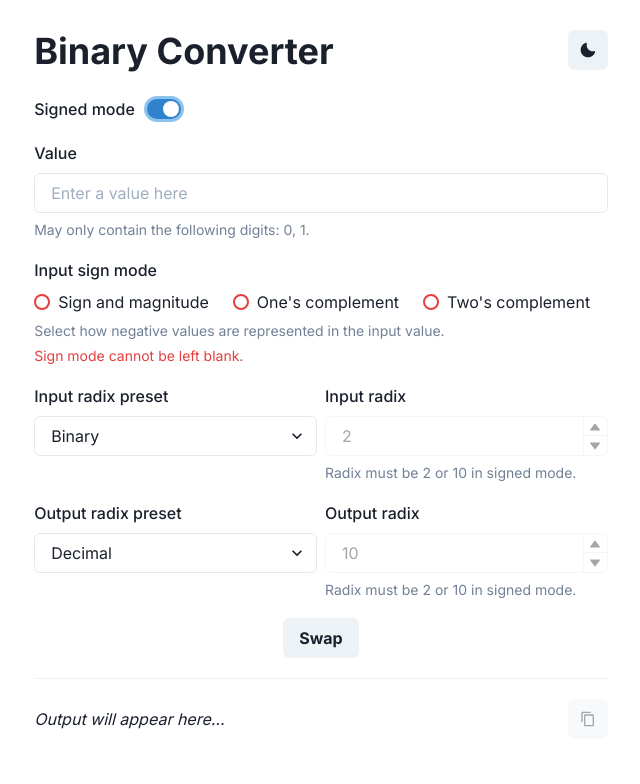
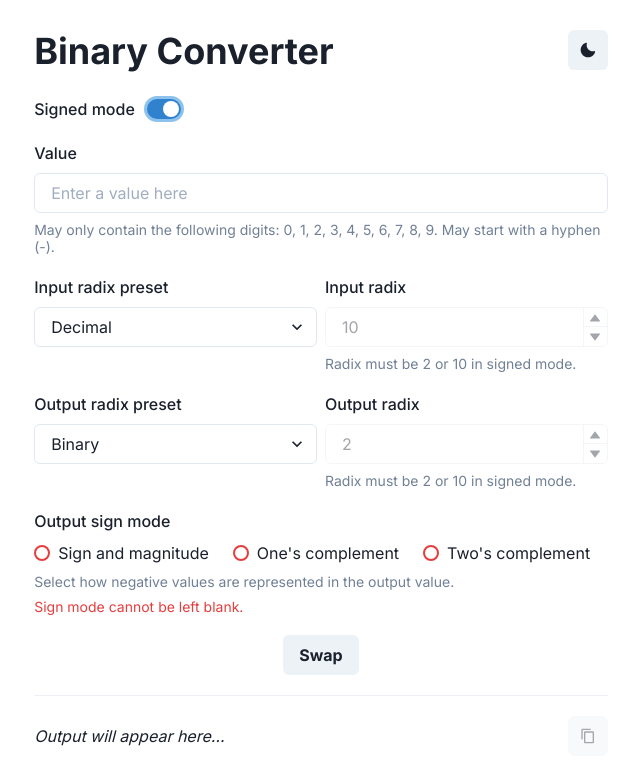
Before and after one commit to Ruben9922/binary-converter, a React (Create React App) app: page / in a window 1280 px wide. Both pictures are taken after a click on the label 482 px from the left and 109 px from the top of the page. Shown: the top 784 px of the page, without its empty margins (319-959 px from the left). Built offline with nearby package versions, Linux system fonts and the light colour scheme.

Commit message:
Use useImmerReducer instead of useState

```diff
--- a/package.json
+++ b/package.json
@@ -16,11 +16,13 @@
     "@types/react": "^17.0.20",
     "@types/react-dom": "^17.0.9",
     "framer-motion": "^4.1.17",
+    "immer": "^9.0.6",
     "ramda": "^0.27.1",
     "react": "^17.0.2",
     "react-dom": "^17.0.2",
     "react-scripts": "4.0.3",
     "typescript": "^4.4.3",
+    "use-immer": "^0.6.0",
     "web-vitals": "^1.1.2"
   },
   "scripts": {
--- a/src/App.tsx
+++ b/src/App.tsx
@@ -1,4 +1,4 @@
-import React, { useEffect, useState } from "react";
+import React from "react";
 import * as R from "ramda";
 import {
   Button,
@@ -27,6 +27,7 @@ import { MoonIcon, SunIcon } from "@chakra-ui/icons";
 import { SignMode } from "./signMode";
 import SignModeRadioGroup from "./SignModeRadioGroup";
 import { AnimatePresence, motion } from "framer-motion";
+import { useImmerReducer } from "use-immer";
 
 const MotionFormControl = motion<FormControlProps>(FormControl);
 
@@ -168,40 +169,131 @@ function convertFromDecimalUnsigned(decimalValue: number, radix: number): string
   return value;
 }
 
+interface State {
+  value: string;
+  isValueDirty: boolean;
+  inputRadix: number | null;
+  outputRadix: number | null;
+  signedMode: boolean;
+  inputSignMode: SignMode | null;
+  outputSignMode: SignMode | null;
+}
+
+type Action =
+  | { type: "set-value", value: string }
+  | { type: "set-input-radix", inputRadix: number | null }
+  | { type: "set-output-radix", outputRadix: number | null }
+  | { type: "set-signed-mode", signedMode: boolean }
+  | { type: "set-input-sign-mode", inputSignMode: SignMode | null }
+  | { type: "set-output-sign-mode", outputSignMode: SignMode | null }
+  | { type: "swap", outputValue: string | null };
+
+const initialState: State = {
+  value: "",
+  isValueDirty: false,
+  inputRadix: 2,
+  outputRadix: 16,
+  signedMode: false,
+  inputSignMode: null,
+  outputSignMode: null,
+};
+
+function reducer(draft: State, action: Action): void {
+  switch (action.type) {
+    case "set-value":
+      draft.value = action.value;
+      draft.isValueDirty = true;
+      return;
+    case "set-input-radix":
+      draft.inputRadix = action.inputRadix;
+
+      draft.inputSignMode = null;
+      draft.outputSignMode = null;
+
+      if (draft.signedMode) {
+        if (draft.inputRadix === 2) {
+          draft.outputRadix = 10;
+        }
+        if (draft.inputRadix === 10) {
+          draft.outputRadix = 2;
+        }
+      }
+
+      return;
+    case "set-output-radix":
+      draft.outputRadix = action.outputRadix;
+
+      draft.inputSignMode = null;
+      draft.outputSignMode = null;
+
+      if (draft.signedMode) {
+        if (draft.outputRadix === 2) {
+          draft.inputRadix = 10;
+        }
+        if (draft.outputRadix === 10) {
+          draft.inputRadix = 2;
+        }
+      }
+
+      return;
+    case "set-signed-mode":
+      draft.signedMode = action.signedMode;
+
+      draft.inputSignMode = null;
+      draft.outputSignMode = null;
+
+      return;
+    case "set-input-sign-mode":
+      draft.inputSignMode = action.inputSignMode;
+      return;
+    case "set-output-sign-mode":
+      draft.outputSignMode = action.outputSignMode;
+      return;
+    case "swap":
+      const tempRadix = draft.inputRadix;
+      draft.inputRadix = draft.outputRadix;
+      draft.outputRadix = tempRadix;
+
+      draft.value = action.outputValue ?? draft.value;
+
+      if (draft.signedMode) {
+        const tempSignMode = draft.inputSignMode;
+        draft.inputSignMode = draft.outputSignMode;
+        draft.outputSignMode = tempSignMode;
+      }
+
+      return;
+  }
+}
+
 function App() {
-  const [value, setValue] = useState("");
-  const [isValueDirty, setIsValueDirty] = useState(false);
-  const [inputRadix, setInputRadix] = useState<number | null>(2);
-  const [outputRadix, setOutputRadix] = useState<number | null>(16);
-  const [signedMode, setSignedMode] = useState(false);
-  const [inputSignMode, setInputSignMode] = useState<SignMode | null>(null);
-  const [outputSignMode, setOutputSignMode] = useState<SignMode | null>(null);
+  const [state, dispatch] = useImmerReducer(reducer, initialState);
 
   const { colorMode, toggleColorMode } = useColorMode();
 
-  const allowedDigits = inputRadix === null ? [] : (
-    inputRadix === 1
+  const allowedDigits = state.inputRadix === null ? [] : (
+    state.inputRadix === 1
       ? ["1"]
-      : R.split("", R.slice(0, inputRadix, alphabet))
+      : R.split("", R.slice(0, state.inputRadix, alphabet))
   );
 
   const validateValue = (): string => {
-    if (R.isEmpty(value)) {
+    if (R.isEmpty(state.value)) {
       return "Value cannot be empty.";
     }
 
-    if (validateRadix(inputRadix)) {
+    if (validateRadix(state.inputRadix)) {
       return "";
     }
 
     const containsOnlyAllowedDigits = (x: string): boolean => R.isEmpty(R.difference(R.split("", x.toUpperCase()), allowedDigits));
 
-    if (signedMode && inputRadix === 10) {
-      if (!containsOnlyAllowedDigits(value) && (R.head(value) !== "-" || R.isEmpty(R.tail(value)) || !containsOnlyAllowedDigits(R.tail(value)))) {
+    if (state.signedMode && state.inputRadix === 10) {
+      if (!containsOnlyAllowedDigits(state.value) && (R.head(state.value) !== "-" || R.isEmpty(R.tail(state.value)) || !containsOnlyAllowedDigits(R.tail(state.value)))) {
         return `Value may only contain the following digits: ${R.join(", ", allowedDigits)}. Value may start with a hyphen (-).`;
       }
     } else {
-      if (!containsOnlyAllowedDigits(value)) {
+      if (!containsOnlyAllowedDigits(state.value)) {
         return `Value may only contain the following digits: ${R.join(", ", allowedDigits)}.`;
       }
     }
@@ -214,7 +306,7 @@ function App() {
       return "Radix cannot be empty.";
     }
 
-    if (signedMode && radix !== 2 && radix !== 10) {
+    if (state.signedMode && radix !== 2 && radix !== 10) {
       return "Radix must be 2 or 10 in signed mode.";
     }
 
@@ -230,56 +322,23 @@ function App() {
   };
 
   const validateSignMode = (signMode: SignMode | null, radix: number | null): string => {
-    if (signedMode && radix === 2 && signMode === null) {
+    if (state.signedMode && radix === 2 && signMode === null) {
       return "Sign mode cannot be left blank.";
     }
 
     return "";
   };
 
-  const isValid = !validateRadix(inputRadix) && !validateRadix(outputRadix) && !validateValue() && !validateSignMode(inputSignMode, inputRadix) && !validateSignMode(outputSignMode, outputRadix);
-  const outputValue = isValid ? convert(value, inputRadix, outputRadix, signedMode, inputSignMode, outputSignMode) : null;
+  const isValid = !validateRadix(state.inputRadix) && !validateRadix(state.outputRadix) && !validateValue() && !validateSignMode(state.inputSignMode, state.inputRadix) && !validateSignMode(state.outputSignMode, state.outputRadix);
+  const outputValue = isValid ? convert(state.value, state.inputRadix, state.outputRadix, state.signedMode, state.inputSignMode, state.outputSignMode) : null;
 
-  const swap = () => {
-    // I think separate variable is technically not necessary due to batched updates but is a bit safer
-    const tempRadix = inputRadix;
-    setInputRadix(outputRadix);
-    setOutputRadix(tempRadix);
-
-    setValue(prevValue => outputValue ?? prevValue);
-  };
-
-  useEffect(() => {
-    setInputSignMode(null);
-    setOutputSignMode(null);
-  }, [signedMode]);
-  useEffect(() => {
-    setInputSignMode(null);
-  }, [inputRadix]);
-  useEffect(() => {
-    setOutputSignMode(null);
-  }, [outputRadix]);
-
-  useEffect(() => {
-    if (signedMode) {
-      if (inputRadix === 2) {
-        setOutputRadix(10);
-      }
-      if (inputRadix === 10) {
-        setOutputRadix(2);
-      }
-    }
-  }, [inputRadix, signedMode]);
-  useEffect(() => {
-    if (signedMode) {
-      if (outputRadix === 2) {
-        setInputRadix(10);
-      }
-      if (outputRadix === 10) {
-        setInputRadix(2);
-      }
-    }
-  }, [outputRadix, signedMode]);
+  const setValue = (value: string) => dispatch({ type: "set-value", value });
+  const setInputRadix = (inputRadix: number | null): void => dispatch({ type: "set-input-radix", inputRadix });
+  const setOutputRadix = (outputRadix: number | null): void => dispatch({ type: "set-output-radix", outputRadix });
+  const setSignedMode = (signedMode: boolean) => dispatch({ type: "set-signed-mode", signedMode });
+  const setInputSignMode = (inputSignMode: SignMode | null): void => dispatch({ type: "set-input-sign-mode", inputSignMode });
+  const setOutputSignMode = (outputSignMode: SignMode | null): void => dispatch({ type: "set-output-sign-mode", outputSignMode });
+  const swap = (): void => dispatch({ type: "swap", outputValue });
 
   return (
     <>
@@ -306,25 +365,22 @@ function App() {
             </FormLabel>
             <Switch
               id="signed-mode"
-              isChecked={signedMode}
+              isChecked={state.signedMode}
               onChange={event => setSignedMode(event.target.checked)}
             />
           </FormControl>
 
-          <FormControl id="value" isInvalid={isValueDirty && !!validateValue()}>
+          <FormControl id="value" isInvalid={state.isValueDirty && !!validateValue()}>
             <FormLabel>Value</FormLabel>
             <Input
-              value={value}
+              value={state.value}
               placeholder="Enter a value here"
-              onChange={(event) => {
-                setValue(event.target.value);
-                setIsValueDirty(true);
-              }}
+              onChange={(event) => setValue(event.target.value)}
               autoComplete="off"
             />
             {R.isEmpty(allowedDigits) || (
               <FormHelperText>
-                {signedMode && inputRadix === 10
+                {state.signedMode && state.inputRadix === 10
                   ? `May only contain the following digits: ${R.join(", ", allowedDigits)}. May start with a hyphen (-).`
                   : `May only contain the following digits: ${R.join(", ", allowedDigits)}.`}
               </FormHelperText>
@@ -333,11 +389,11 @@ function App() {
           </FormControl>
 
           <AnimatePresence>
-            {signedMode && inputRadix === 2 && (
+            {state.signedMode && state.inputRadix === 2 && (
               <MotionFormControl
                 id="input-sign-mode"
                 as="fieldset"
-                isInvalid={!!validateSignMode(inputSignMode, inputRadix)}
+                isInvalid={!!validateSignMode(state.inputSignMode, state.inputRadix)}
                 key="input-sign-mode"
                 initial={{ opacity: 0 }}
                 animate={{ opacity: 1 }}
@@ -345,11 +401,11 @@ function App() {
               >
                 <FormLabel as="legend">Input sign mode</FormLabel>
                 <SignModeRadioGroup
-                  signMode={inputSignMode}
+                  signMode={state.inputSignMode}
                   setSignMode={setInputSignMode}
                 />
                 <FormHelperText>Select how negative values are represented in the input value.</FormHelperText>
-                <FormErrorMessage>{validateSignMode(inputSignMode, inputRadix)}</FormErrorMessage>
+                <FormErrorMessage>{validateSignMode(state.inputSignMode, state.inputRadix)}</FormErrorMessage>
               </MotionFormControl>
             )}
           </AnimatePresence>
@@ -359,25 +415,25 @@ function App() {
             <FormControl id="input-radix-preset">
               <FormLabel>Input radix preset</FormLabel>
               <RadixSelect
-                radix={inputRadix}
+                radix={state.inputRadix}
                 setRadix={setInputRadix}
-                signedMode={signedMode}
+                signedMode={state.signedMode}
               />
             </FormControl>
-            <FormControl id="input-radix" isInvalid={!!validateRadix(inputRadix)}>
+            <FormControl id="input-radix" isInvalid={!!validateRadix(state.inputRadix)}>
               <FormLabel>Input radix</FormLabel>
               <RadixInput
-                radix={inputRadix}
+                radix={state.inputRadix}
                 setRadix={setInputRadix}
                 alphabet={alphabet}
-                signedMode={signedMode}
+                signedMode={state.signedMode}
               />
               <FormHelperText>
-                {signedMode
+                {state.signedMode
                   ? "Radix must be 2 or 10 in signed mode."
                   : "Any integer between 1 and 36 (inclusive)."}
               </FormHelperText>
-              <FormErrorMessage>{validateRadix(inputRadix)}</FormErrorMessage>
+              <FormErrorMessage>{validateRadix(state.inputRadix)}</FormErrorMessage>
             </FormControl>
           </SimpleGrid>
 
@@ -385,34 +441,34 @@ function App() {
             <FormControl id="output-radix-preset">
               <FormLabel>Output radix preset</FormLabel>
               <RadixSelect
-                radix={outputRadix}
+                radix={state.outputRadix}
                 setRadix={setOutputRadix}
-                signedMode={signedMode}
+                signedMode={state.signedMode}
               />
             </FormControl>
-            <FormControl id="output-radix" isInvalid={!!validateRadix(outputRadix)}>
+            <FormControl id="output-radix" isInvalid={!!validateRadix(state.outputRadix)}>
               <FormLabel>Output radix</FormLabel>
               <RadixInput
-                radix={outputRadix}
+                radix={state.outputRadix}
                 setRadix={setOutputRadix}
                 alphabet={alphabet}
-                signedMode={signedMode}
+                signedMode={state.signedMode}
               />
               <FormHelperText>
-                {signedMode
+                {state.signedMode
                   ? "Radix must be 2 or 10 in signed mode."
                   : "Any integer between 1 and 36 (inclusive)."}
               </FormHelperText>
-              <FormErrorMessage>{validateRadix(outputRadix)}</FormErrorMessage>
+              <FormErrorMessage>{validateRadix(state.outputRadix)}</FormErrorMessage>
             </FormControl>
           </SimpleGrid>
 
           <AnimatePresence>
-            {signedMode && outputRadix === 2 && (
+            {state.signedMode && state.outputRadix === 2 && (
               <MotionFormControl
                 id="output-sign-mode"
                 as="fieldset"
-                isInvalid={!!validateSignMode(outputSignMode, outputRadix)}
+                isInvalid={!!validateSignMode(state.outputSignMode, state.outputRadix)}
                 key="output-sign-mode"
                 initial={{ opacity: 0 }}
                 animate={{ opacity: 1 }}
@@ -420,11 +476,11 @@ function App() {
               >
                 <FormLabel as="legend">Output sign mode</FormLabel>
                 <SignModeRadioGroup
-                  signMode={outputSignMode}
+                  signMode={state.outputSignMode}
                   setSignMode={setOutputSignMode}
                 />
                 <FormHelperText>Select how negative values are represented in the output value.</FormHelperText>
-                <FormErrorMessage>{validateSignMode(outputSignMode, outputRadix)}</FormErrorMessage>
+                <FormErrorMessage>{validateSignMode(state.outputSignMode, state.outputRadix)}</FormErrorMessage>
               </MotionFormControl>
             )}
           </AnimatePresence>
```
Also changed, not shown: 1 other file (tests, documents, lock files or other folders).
